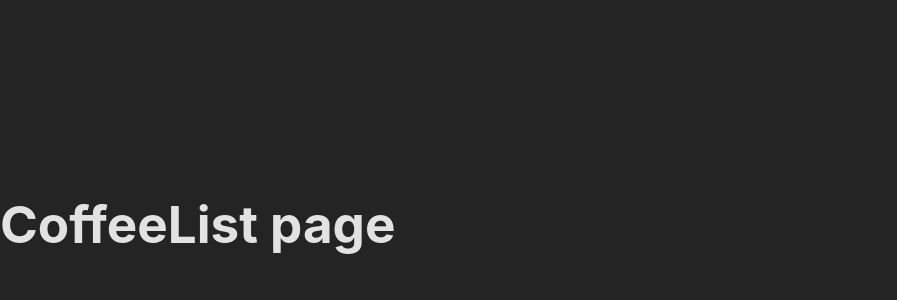
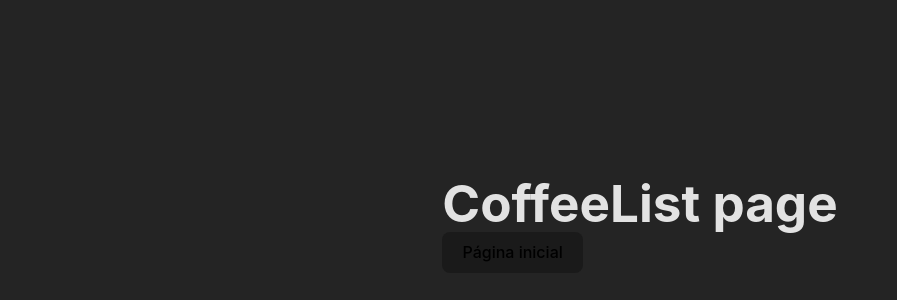
Before and after one commit to rodrigosasilva/trybe-exercicios, a React (Vite) app in the folder front-end/secao-03-aprofundando-no-react/dia-01-react-router/coffee-list/: page /coffees in a window 1280 px wide. Shown: the part 176-476 px from the top of the page, without its empty margins (0-897 px from the left). Built offline with nearby package versions, Linux system fonts and the light colour scheme.

Commit message:
implementando navegação - Link e useNavigate

```diff
--- a/front-end/secao-03-aprofundando-no-react/dia-01-react-router/coffee-list/src/index.css
+++ b/front-end/secao-03-aprofundando-no-react/dia-01-react-router/coffee-list/src/index.css
@@ -26,7 +26,8 @@ a:hover {
 body {
   margin: 0;
   display: flex;
-  place-items: center;
+  justify-content: center;
+  align-items: center;
   min-width: 320px;
   min-height: 100vh;
 }
--- a/front-end/secao-03-aprofundando-no-react/dia-01-react-router/coffee-list/src/pages/coffee-list/index.tsx
+++ b/front-end/secao-03-aprofundando-no-react/dia-01-react-router/coffee-list/src/pages/coffee-list/index.tsx
@@ -1,6 +1,21 @@
+import { useNavigate } from 'react-router-dom';
+
 function CoffeeList() {
+
+  const navigate = useNavigate()
+
+  const handleClick = () => {
+    navigate('/');
+  }
+
   return (
-    <h1>CoffeeList page</h1>
+    <>
+      <h1>CoffeeList page</h1>
+      <button onClick={ handleClick }>
+        Página inicial
+      </button>
+    </>
+
   )
 }
 
```
